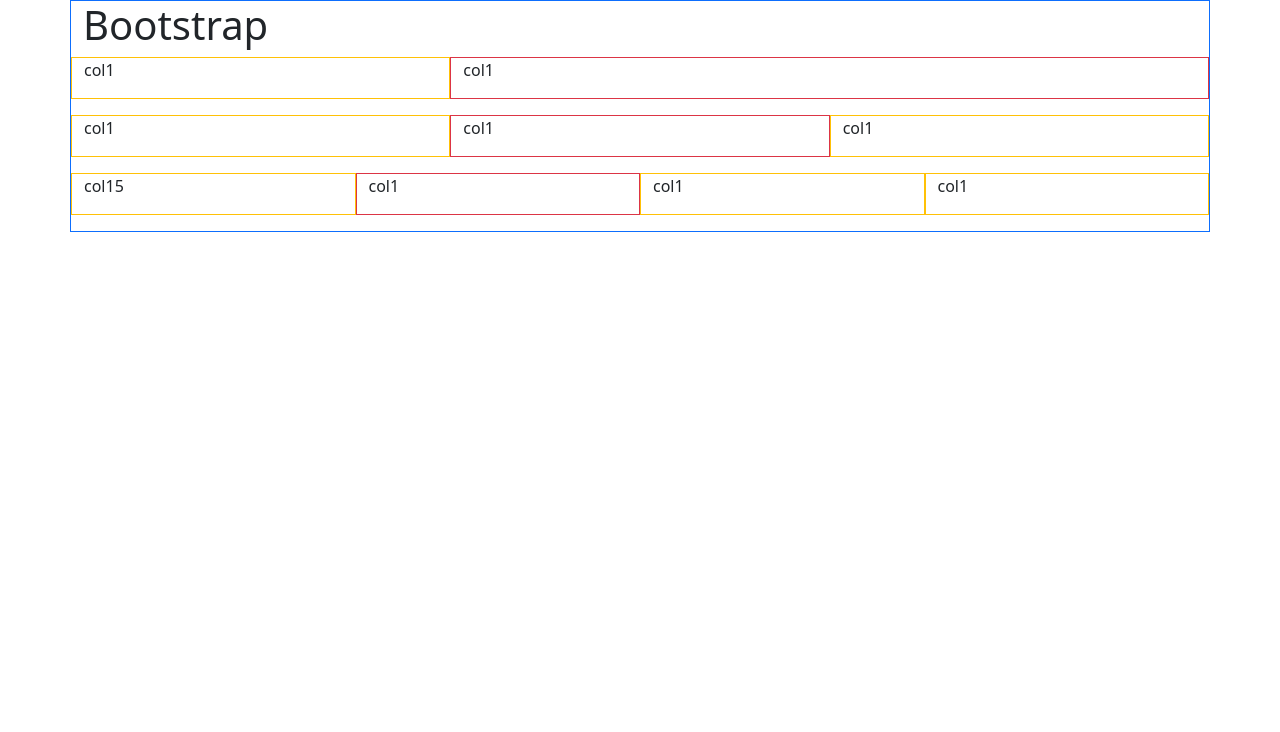
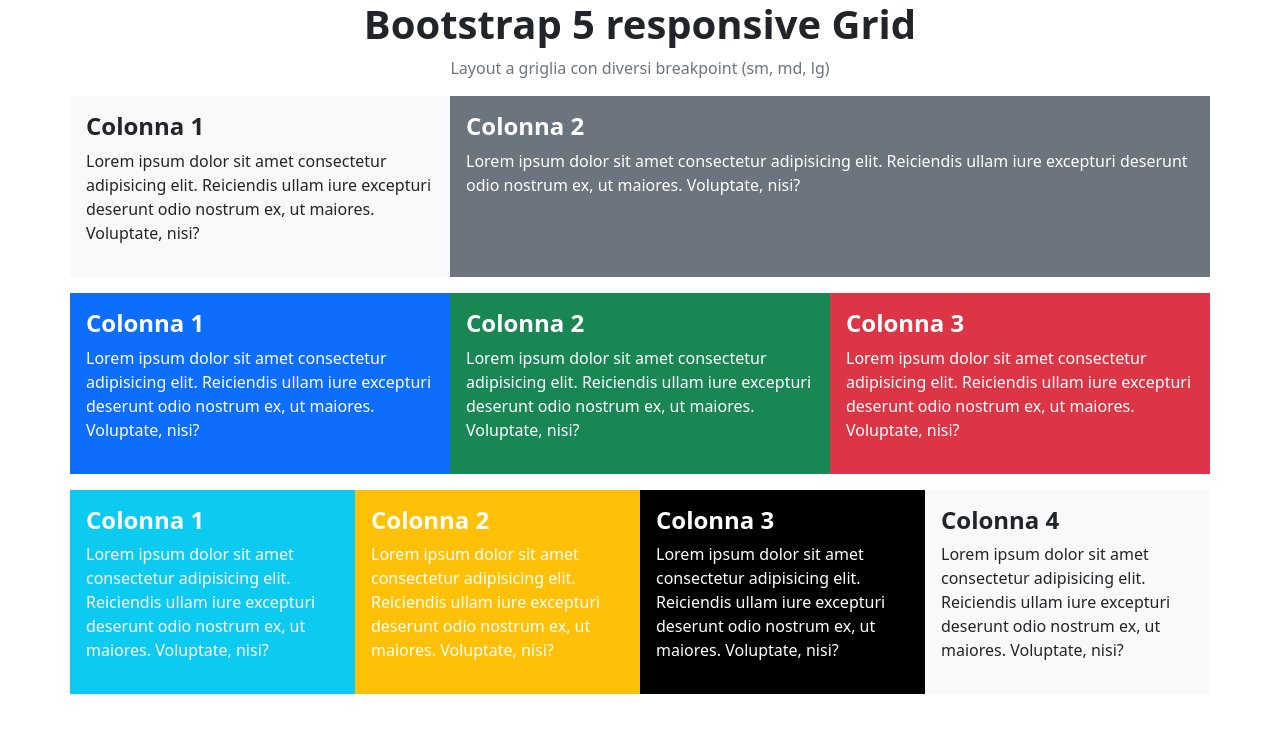
Before and after one commit to DavideCriscuolo/htmlcss-bootstrap-layout, a plain HTML site: page index.html in a window 1280 px wide. Drawn offline with nearby package versions, Linux system fonts and the light colour scheme.

Commit message:
Ristruttura il layout della pagina con una griglia Bootstrap 5 e aggiungi contenuti descrittivi per le colonne

```diff
--- a/index.html
+++ b/index.html
@@ -11,41 +11,70 @@
 
 <body>
     <main>
-        <div class="container border border-primary">
-            <h1>Bootstrap</h1>
-            <div class="row">
-                <div class="col-sm-12 col-md-6 col-lg-4 border border-warning">
-                    <p>col1</p>
+        <div class="container">
+            <div class="title text-center">
+                <h1 class="fw-semibold">Bootstrap 5 responsive Grid</h1>
+                <span class="text-center text-secondary">Layout a griglia con diversi breakpoint (sm, md, lg)</span>
+            </div>
+            <div class="row mt-3 mb-3">
+                <div class="col-sm-12 col-md-6 col-lg-4 bg-light p-3">
+                    <h4 class="fw-bold">Colonna 1</h4>
+                    <p>Lorem ipsum dolor sit amet consectetur adipisicing elit. Reiciendis ullam iure excepturi deserunt
+                        odio nostrum ex, ut maiores. Voluptate, nisi?</p>
                 </div>
-                <div class="col-sm-12 col-md-6 col-lg-8 border border-danger">
-                    <p>col1</p>
+                <div class="col-sm-12 col-md-6 col-lg-8 bg-secondary text-white p-3">
+                    <h4 class="fw-bold">Colonna 2</h4>
+                    <p>Lorem ipsum dolor sit amet consectetur adipisicing elit. Reiciendis ullam iure excepturi deserunt
+                        odio nostrum ex, ut
+                        maiores. Voluptate, nisi?</p>
                 </div>
 
 
             </div>
             <div class="row mt-3 mb-3">
-                <div class="col-sm-6 col-md-4 col-lg-4 border border-warning">
-                    <p>col1</p>
+                <div class="col-sm-6 col-md-4 col-lg-4 bg-primary p-3 text-white">
+                    <h4 class="fw-bold">Colonna 1</h4>
+                    <p>Lorem ipsum dolor sit amet consectetur adipisicing elit. Reiciendis ullam iure excepturi deserunt
+                        odio nostrum ex, ut
+                        maiores. Voluptate, nisi?</p>
                 </div>
-                <div class="col-sm-6 col-md-4 col-lg-4 border border-danger">
-                    <p>col1</p>
+                <div class="col-sm-6 col-md-4 col-lg-4 bg-success p-3 text-white">
+                    <h4 class="fw-bold">Colonna 2</h4>
+                    <p>Lorem ipsum dolor sit amet consectetur adipisicing elit. Reiciendis ullam iure excepturi deserunt
+                        odio nostrum ex, ut
+                        maiores. Voluptate, nisi?</p>
                 </div>
-                <div class="col-sm-12 col-md-4 col-lg-4 border border-warning">
-                    <p>col1</p>
+                <div class="col-sm-12 col-md-4 col-lg-4 bg-danger text-white p-3">
+                    <h4 class="fw-bold">Colonna 3</h4>
+                    <p>Lorem ipsum dolor sit amet consectetur adipisicing elit. Reiciendis ullam iure excepturi deserunt
+                        odio nostrum ex, ut
+                        maiores. Voluptate, nisi?</p>
                 </div>
             </div>
             <div class="row mt-3 mb-3">
-                <div class="col-sm-6 col-md-3 col-lg-3 border border-warning">
-                    <p>col15</p>
+                <div class="col-sm-6 col-md-3 col-lg-3 bg-info text-white p-3">
+                    <h4 class="fw-bold">Colonna 1</h4>
+                    <p>Lorem ipsum dolor sit amet consectetur adipisicing elit. Reiciendis ullam iure excepturi deserunt
+                        odio nostrum ex, ut
+                        maiores. Voluptate, nisi?</p>
                 </div>
-                <div class="col-sm-6 col-md-3 col-lg-3 border border-danger">
-                    <p>col1</p>
+                <div class="col-sm-6 col-md-3 col-lg-3 bg-warning text-white p-3">
+                    <h4 class="fw-bold">Colonna 2</h4>
+                    <p>Lorem ipsum dolor sit amet consectetur adipisicing elit. Reiciendis ullam iure excepturi deserunt
+                        odio nostrum ex, ut
+                        maiores. Voluptate, nisi?</p>
                 </div>
-                <div class="col-sm-6 col-md-3 col-lg-3 border border-warning">
-                    <p>col1</p>
+                <div class="col-sm-6 col-md-3 col-lg-3 bg-black text-white p-3">
+                    <h4 class="fw-bold">Colonna 3</h4>
+                    <p>Lorem ipsum dolor sit amet consectetur adipisicing elit. Reiciendis ullam iure excepturi deserunt
+                        odio nostrum ex, ut
+                        maiores. Voluptate, nisi?</p>
                 </div>
-                <div class="col-sm-6 col-md-3 col-lg-3 border border-warning">
-                    <p>col1</p>
+                <div class="col-sm-6 col-md-3 col-lg-3 bg-light p-3">
+                    <h4 class="fw-bold">Colonna 4</h4>
+                    <p>Lorem ipsum dolor sit amet consectetur adipisicing elit. Reiciendis ullam iure excepturi deserunt
+                        odio nostrum ex, ut
+                        maiores. Voluptate, nisi?</p>
                 </div>
             </div>
         </div>
```
